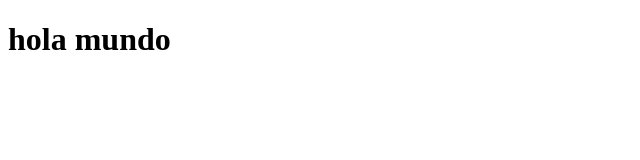
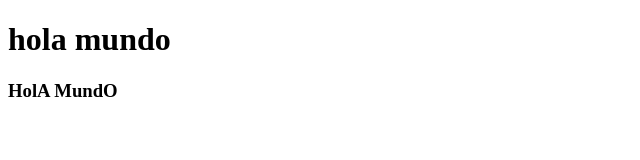
Before and after one commit to CMunoz2001/ADSO16PB, a plain HTML site: page CamiloMuñoz/index.html in a window 1280 px wide. Shown: the whole page, without its empty margins (0-640 px from the left). Drawn offline with Linux system fonts and the light colour scheme.

Commit message:
Agregar h3

```diff
--- a/CamiloMuñoz/index.html
+++ b/CamiloMuñoz/index.html
@@ -7,5 +7,6 @@
 </head>
 <body>
     <h1>hola mundo</h1>
+    <H3>HolA MundO</H3>
 </body>
 </html>
```
